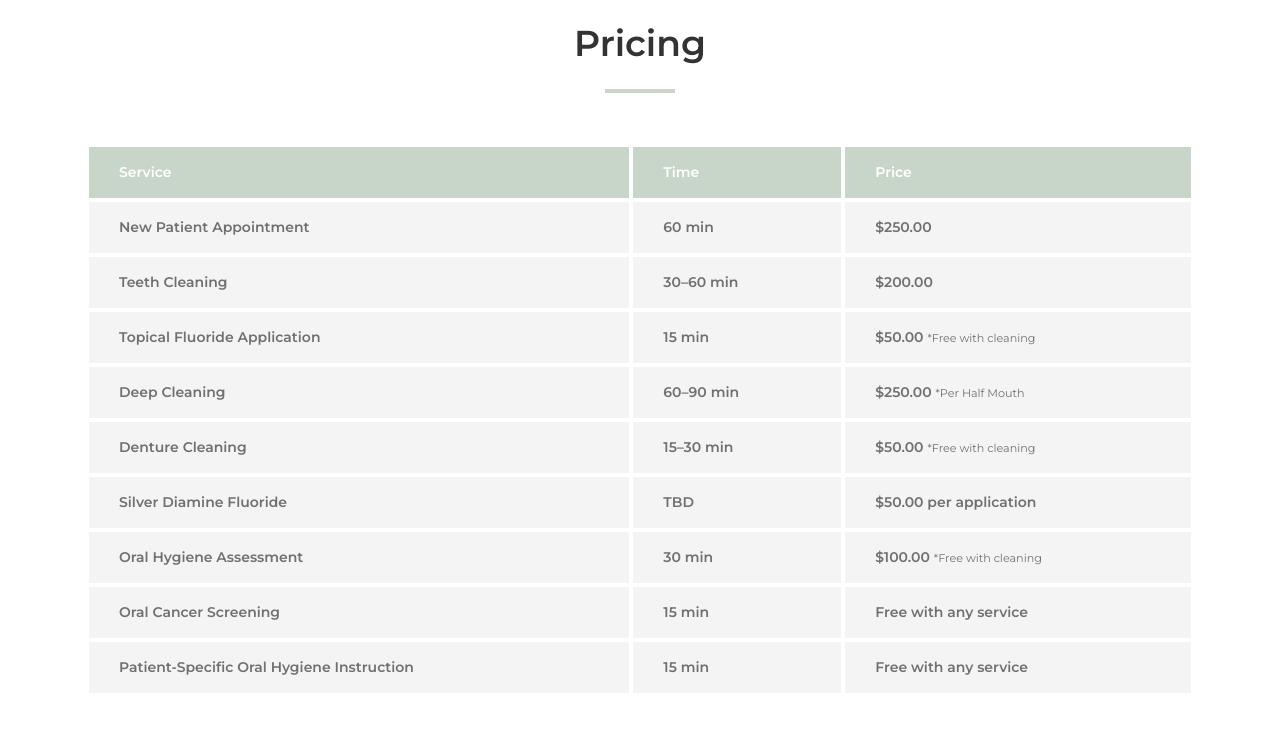
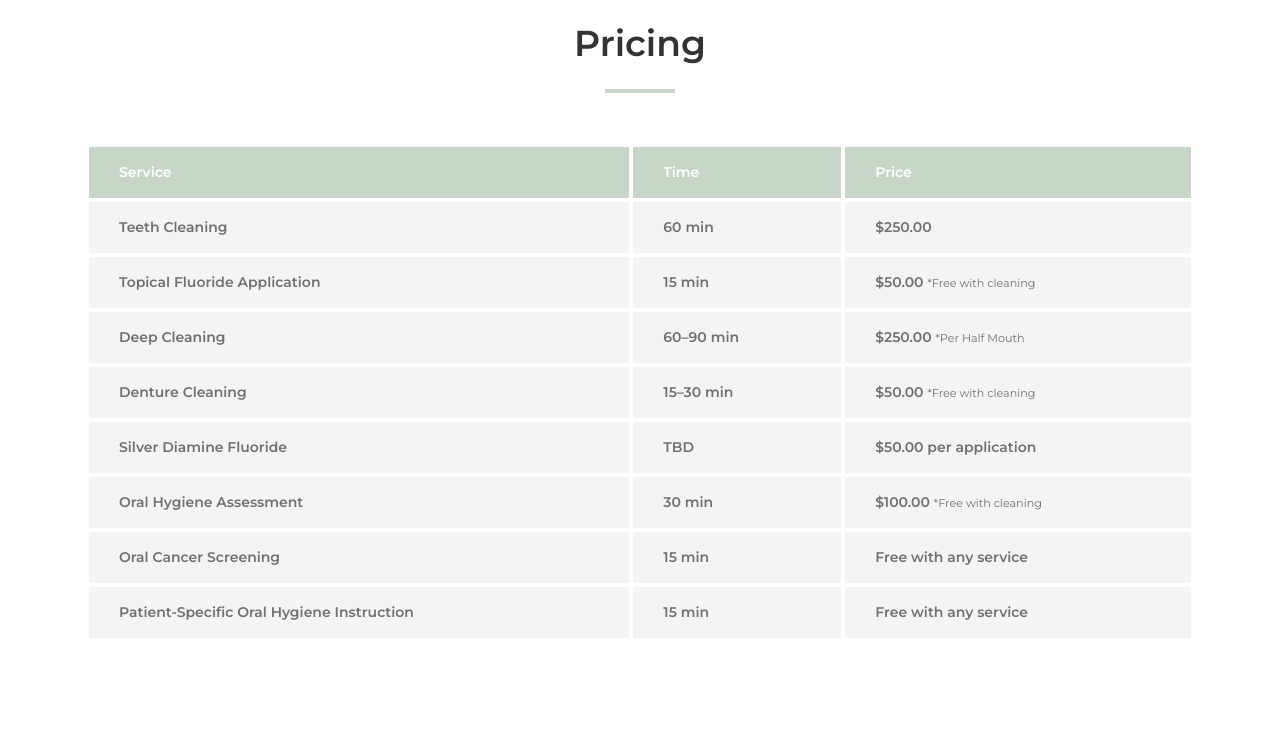
Before and after one commit to bjlamphiear/PolishedDjango, a Django app: page /pricing.html in a window 1280 px wide. Shown: the part 815-1554 px from the top of the page. Run offline with Django 4.2, Linux system fonts and the light colour scheme; some libraries are stand-ins or nearby versions.

Commit message:
merge new patient and teeth cleaning into single pricing row

```diff
--- a/website/templates/pricing.html
+++ b/website/templates/pricing.html
@@ -66,14 +66,9 @@
             </thead>
             <tbody>
               <tr>
-                <th scope="row">New Patient Appointment</th>
+                <th scope="row">Teeth Cleaning</th>
                 <td>60 min</td>
                 <td>$250.00</td>
-              </tr>
-              <tr>
-                <th scope="row">Teeth Cleaning</th>
-                <td>30–60 min</td>
-                <td>$200.00</td>
               </tr>
               <tr>
                 <th scope="row">Topical Fluoride Application</th>
--- a/website/templates/service.html
+++ b/website/templates/service.html
@@ -103,7 +103,7 @@
               <img src="{% static 'website/img/core-img/s10.png' %}" alt="Personalized oral hygiene instruction icon">
             </div>
             <h5>Patient-Specific Oral Hygiene Instructions</h5>
-            <p>One-size-fits-all advice rarely works. We coach patients (and caregivers) on brushing, flossing, and product choices tailored to mobility, dexterity, and individual needs.</p>
+            <p>One-size-fits-all advice rarely works. We educate patients (and caregivers) on brushing, flossing, and product choices tailored to mobility, dexterity, and individual needs.</p>
           </div>
         </div>
 
```
Also changed, not shown: static/website/img/bg-img/12.jpg (deleted), static/website/img/bg-img/17.jpg (deleted), static/website/img/bg-img/2.jpg (deleted), static/website/img/bg-img/20.jpg (deleted), static/website/img/bg-img/5.jpg (deleted), static/website/img/bg-img/Child2_BlackW.png (deleted), static/website/img/bg-img/Child3_BlackW.png (deleted), static/website/img/bg-img/Elderly3_BlackW.png (deleted), static/website/img/bg-img/Polished_about1.png (deleted), static/website/img/bg-img/blog3Image.png (deleted), static/website/img/bg-img/drymouth.png (deleted), static/website/img/core-img/LogoA55.png (deleted), static/website/img/core-img/Logo_152_40.png (deleted), static/website/img/core-img/logoA.png (deleted), 3 other files.
